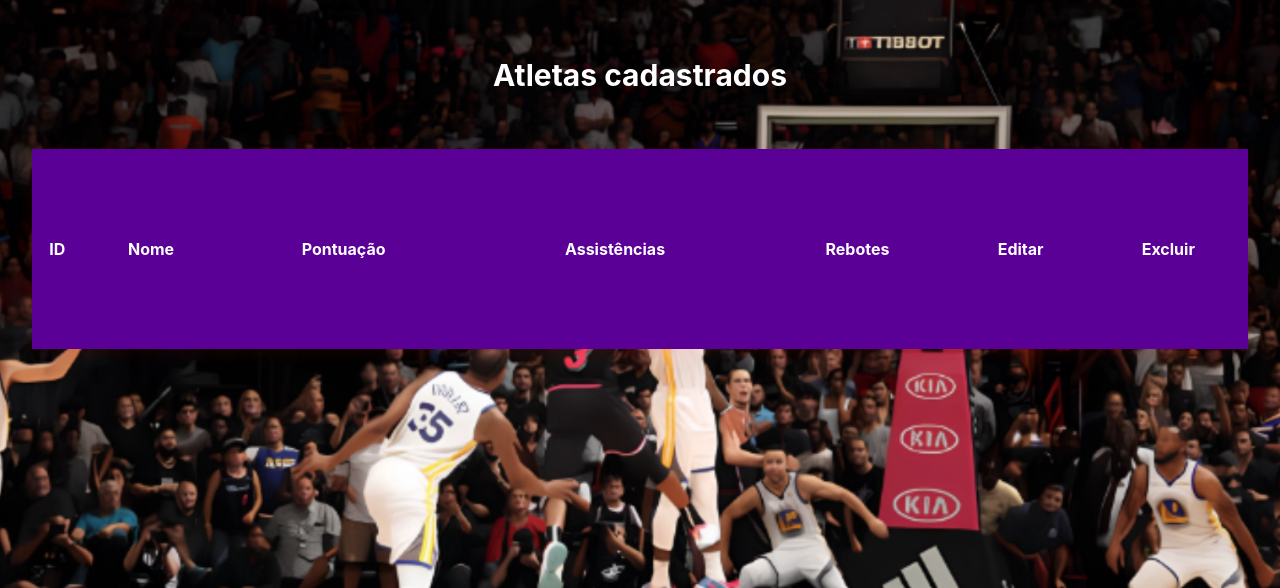
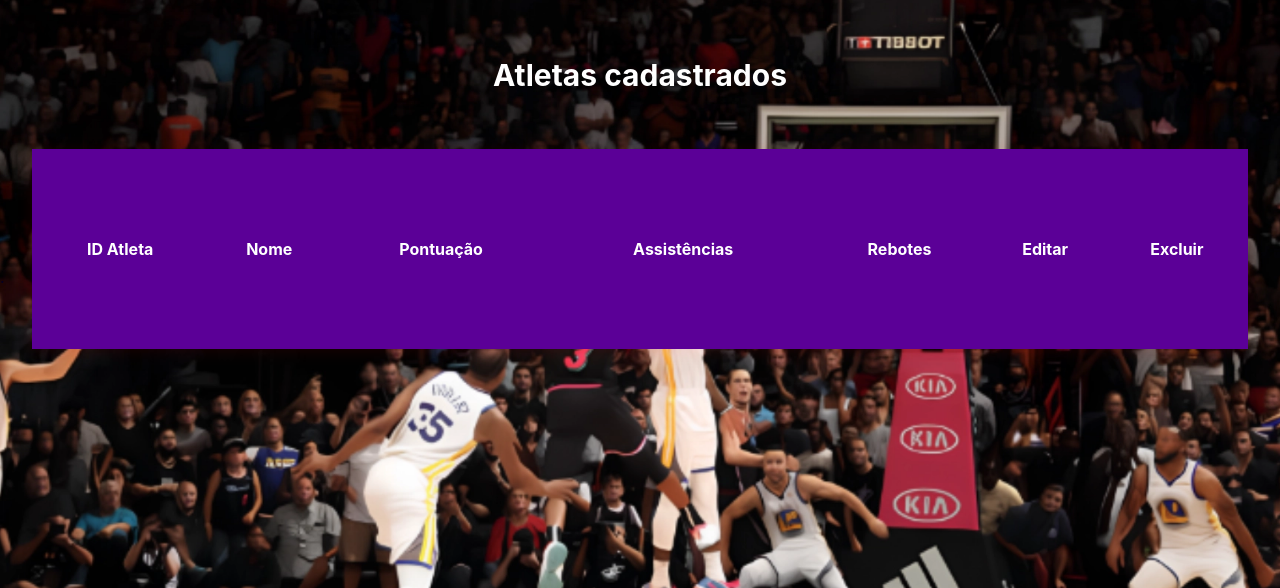
Before and after one commit to JGfax/basketball, a PHP site: page /listar.php in a window 1280 px wide. Shown: the part 68-656 px from the top of the page. Run offline with PHP 8.4, Linux system fonts and the light colour scheme; data that the repository does not hold is empty.

Commit message:
id -> id atleta

```diff
--- a/listar.css
+++ b/listar.css
@@ -76,7 +76,7 @@ table {
 
   th{
     background-color:#5b0097;
-    color:var(--cor-fundo-claro)
+    color:var(--cor-fundo-claro);
   }
 
 
--- a/listar.php
+++ b/listar.php
@@ -27,7 +27,7 @@ $result = $conn->query("SELECT * FROM atletas"); // Consulta para obter todos os
 
   <table border="1" cellpadding="8">
     <tr>
-      <th>ID</th>
+      <th>ID Atleta</th>
       <th>Nome</th>
       <th>Pontuação</th>
       <th>Assistências</th>
```
